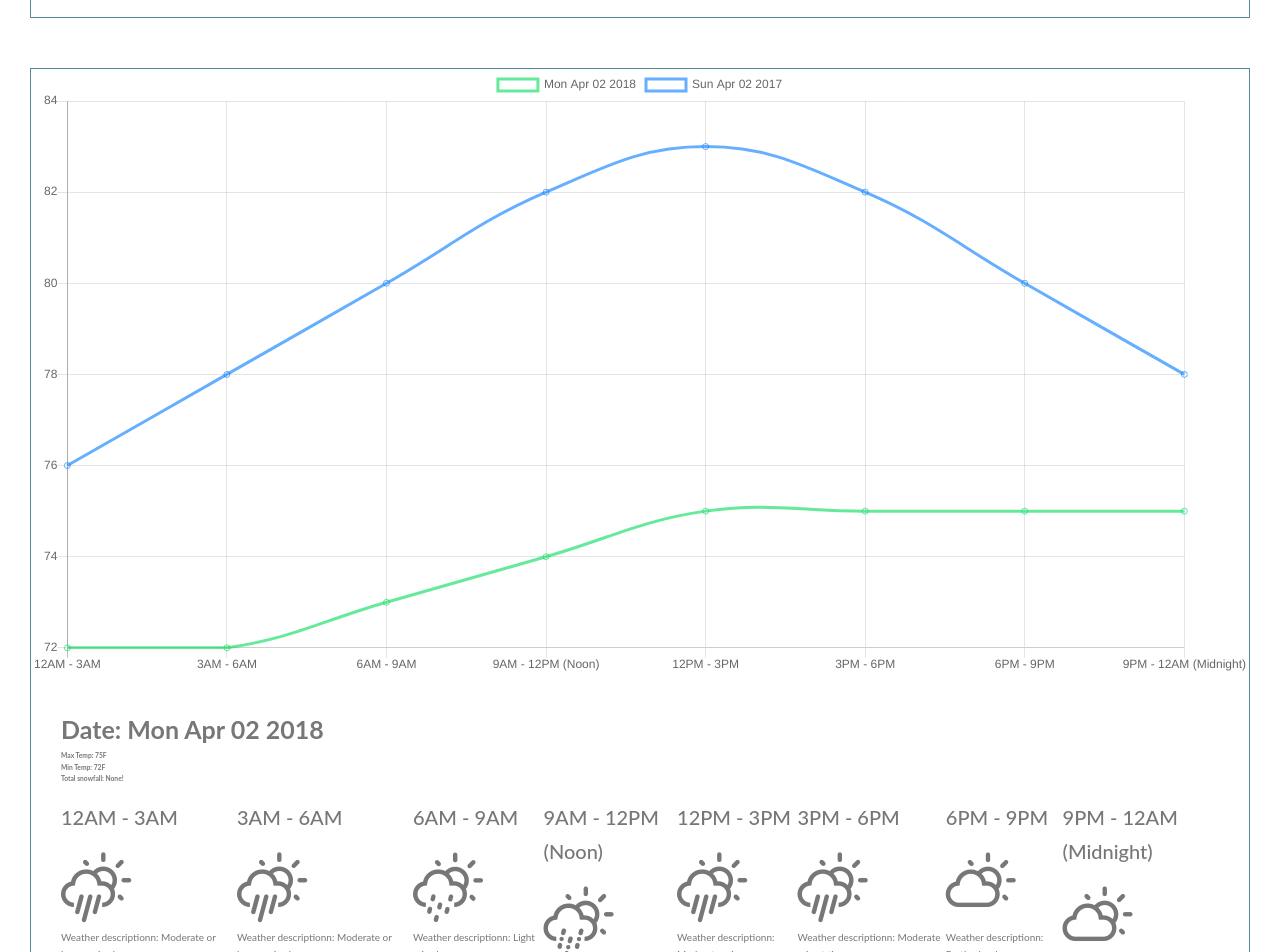
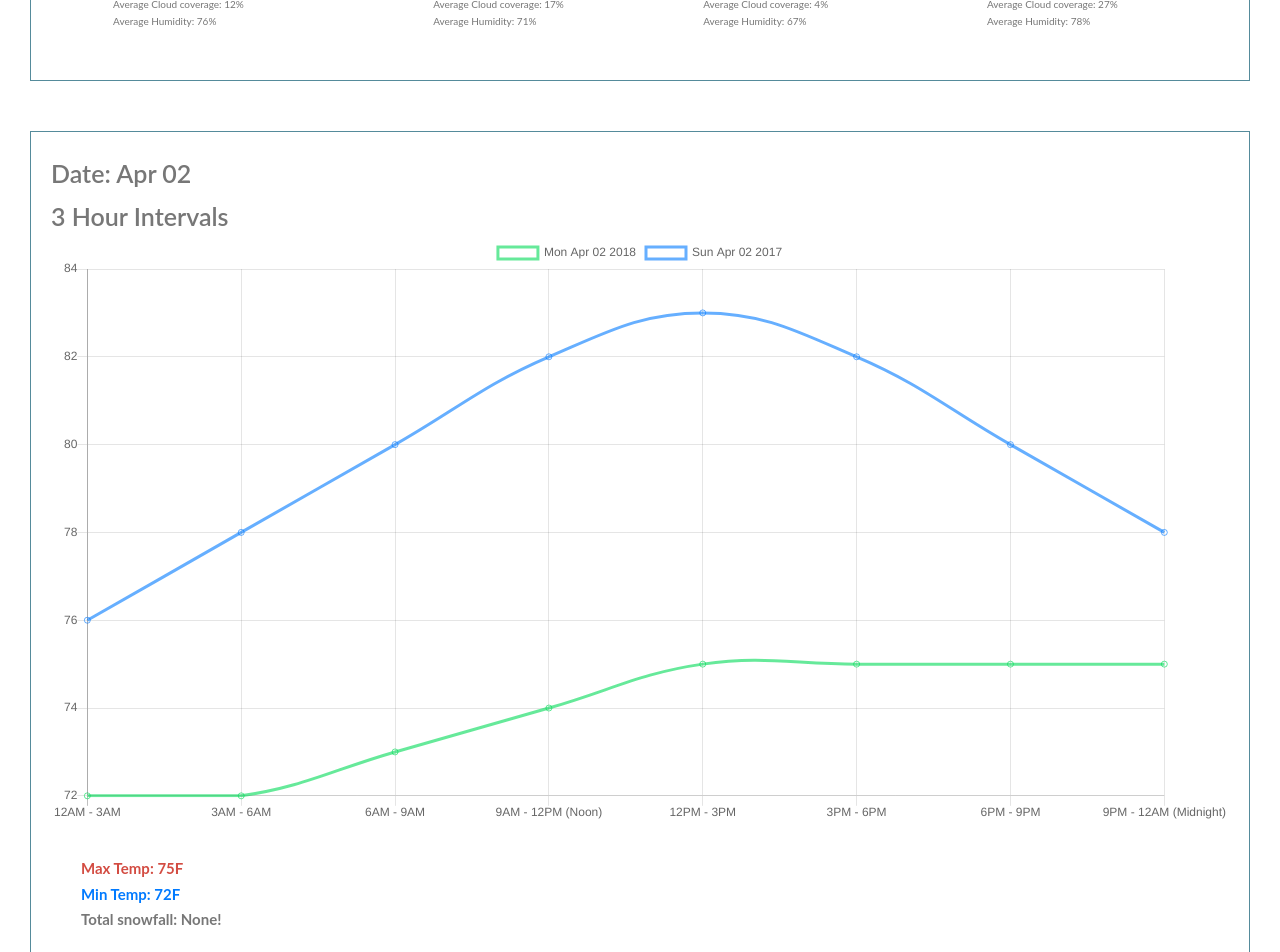
Before and after one commit to ohtkenneth/WhatWillTheWeatherBeLike, a React app: page / in a window 1280 px wide. Shown: the part 1520-2472 px from the top of the page. Built offline with nearby package versions, Linux system fonts and the light colour scheme; no server answers; the HTML template or start-up script is replaced by a standard one.

Commit message:
Add colors to weather icons depending on time of day

```diff
--- a/src/client/Components/Visualization/Details/index.js
+++ b/src/client/Components/Visualization/Details/index.js
@@ -1,15 +1,14 @@
 import React from 'react';
 import weatherIconClass from '../util/weatherIconClass';
-// overall icons for every 3 hours
+
 const Details = ({ data }) => {
   console.log(data);
   return (
     <div className="details">
       <div className="details--general">
-        <h1 className="heading--secondary">Date: { new Date(data.date).toDateString() }</h1>
-        <h6>Max Temp: { data.maxtempF + 'F' }</h6>
-        <h6>Min Temp: { data.mintempF + 'F' }</h6>
-        <h6>Total snowfall: { data.totalSnow_cm === '0.0' ? 'None!' : data.totalSnow_cm + 'cm' }</h6>
+        <h6 className="heading--quaternary u-color-temp-high">Max Temp: { data.maxtempF + 'F' }</h6>
+        <h6 className="heading--quaternary u-color-temp-low">Min Temp: { data.mintempF + 'F' }</h6>
+        <h6 className="heading--quaternary">Total snowfall: { data.totalSnow_cm === '0.0' ? 'None!' : data.totalSnow_cm + 'cm' }</h6>
       </div>
       <div className="details--specific">
       {
@@ -18,7 +17,7 @@ const Details = ({ data }) => {
             <div className="hourly__time">
               <h4 className="heading--tertiary">{ hour.timeString }</h4>
             </div>
-            <i className={ weatherIconClass(hour.weatherDesc[0].value) }></i>
+            <i className={ weatherIconClass(hour.weatherDesc[0].value, hour.time) }></i>
             <div className="hourly__desc">
               Weather descriptionn: { hour.weatherDesc[0].value }
             </div>
--- a/src/client/Components/Visualization/Section/index.js
+++ b/src/client/Components/Visualization/Section/index.js
@@ -3,14 +3,22 @@ import LineGraph from '../LineGraph/index';
 import Details from '../Details/index';
 
 const Section = ({ data }) => {
-  console.log(data[0])
+  let intervalsHeading;
+
+  if (data[0].hourly.length === 4) {
+    intervalsHeading = <h1 className="heading--secondary">6 Hour Intervals</h1>
+  } else if (data[0].hourly.length === 8) {
+    intervalsHeading = <h1 className="heading--secondary">3 Hour Intervals</h1>
+  }
   return (
     <div className="visualization__section">
       <div className="visualization__section__content">
+        <h1 className="heading--secondary">Date: { new Date(data[0].date).toDateString().split(' ').slice(1,3).join(' ') }</h1>
+        <br/>
+        { intervalsHeading }
         <LineGraph
           data={ data }
         />
-        {/* <Details data={ data }/> */}
         <div className="visualization__section__content__details">
           {
             data.map(year => (
--- a/src/client/Components/Visualization/index.js
+++ b/src/client/Components/Visualization/index.js
@@ -12,7 +12,7 @@ const Visualization = ({ data }) => {
 
   return (
     <section className="visualization">
-      <h1 className="heading--secondary">{ data[0].request[0].query }</h1>
+      <h1 className="heading--primary">{ data[0].request[0].query }</h1>
         <div>
           <Section data={ [sixHourly1, sixHourly2] }/>
           <Section data={  [threeHourly1, threeHourly2 ]}/>
--- a/src/client/Components/Visualization/util/weatherIconClass.js
+++ b/src/client/Components/Visualization/util/weatherIconClass.js
@@ -1,50 +1,51 @@
 export default function weatherIcon(desc, time) {
   // sunny, cloudy, etc
+  console.log(time);
   let weatherIconClass = '';
   switch (desc) {
     case 'Sunny':
-      weatherIconClass = 'wi wi-day-sunny';
+      weatherIconClass = 'wi wi-day-sunny u-color-temp-high';
       break;
     case 'Clear':
-      weatherIconClass = Number(time) > 9 ? 'wi wi-night-clear' : 'wi wi-day-sunny';
+      weatherIconClass = Number(time) > 9 ? 'wi wi-night-clear' : 'wi wi-day-sunny u-color-temp-high';
       break;
     case 'Partly cloudy':
-      weatherIconClass = Number(time) > 9 ? 'wi wi-night-partly-cloudy' : 'wi wi-day-cloudy';
+      weatherIconClass = Number(time) > 9 ? 'wi wi-night-partly-cloudy' : 'wi wi-day-cloudy u-color-temp-medium';
       break;
     case 'Cloudy':
-      weatherIconClass = Number(time) > 9 ? 'wi wi-night-alt-cloudy' : 'wi wi-day-cloudy-high';
+      weatherIconClass = Number(time) > 9 ? 'wi wi-night-alt-cloudy' : 'wi wi-day-cloudy-high u-color-temp-medium';
       break;
     case 'Light rain shower':
-      weatherIconClass = Number(time) > 9 ? 'wi wi-night-alt-showers' : 'wi wi-day-showers';
+      weatherIconClass = Number(time) > 9 ? 'wi wi-night-alt-showers' : 'wi wi-day-showers u-color-temp-medium';
       break;
     case 'Moderate or heavy rain shower':
     case 'Moderate rain at times':
     case 'Moderate rain':
-      weatherIconClass = Number(time) > 9 ? 'wi wi-night-alt-rain' : 'wi wi-day-rain';
+      weatherIconClass = Number(time) > 9 ? 'wi wi-night-alt-rain' : 'wi wi-day-rain u-color-temp-low';
       break;
     case 'Patchy light rain':
     case 'Patchy rain possible':
-      weatherIconClass = Number(time) > 9 ? 'wi wi-night-alt-rain-mix' : 'wi wi-day-rain-mix';
+      weatherIconClass = Number(time) > 9 ? 'wi wi-night-alt-rain-mix' : 'wi wi-day-rain-mix u-color-temp-low';
       break;
     case 'Mist':
     case 'Fog':
     case 'Freezing fog':
-      weatherIconClass = Number(time) > 9 ? 'wi wi-night-fog' : 'wi wi-day-haze';
+      weatherIconClass = Number(time) > 9 ? 'wi wi-night-fog' : 'wi wi-day-haze u-color-temp-low';
       break;
     case 'Overcast':
-      weatherIconClass = Number(time) > 9 ? 'wi wi-night-alt-cloudy' : 'wi wi-day-sunny-overcast';
+      weatherIconClass = Number(time) > 9 ? 'wi wi-night-alt-cloudy' : 'wi wi-day-sunny-overcast u-color-temp-medium';
       break;
     case 'Patchy light snow':
     case 'Light snow':
-      weatherIconClass = Number(time) > 9 ? 'wi wi-night-alt-cloudy' : 'wi wi-day-sunny-overcast';
+      weatherIconClass = Number(time) > 9 ? 'wi wi-night-alt-cloudy' : 'wi wi-day-sunny-overcast u-color-temp-medium';
       break;
     case 'Moderate snow':
     case 'Moderate or heavy snow':
     case 'Heavy snow':
-      weatherIconClass = Number(time) > 9 ? 'wi wi-night-alt-cloudy' : 'wi wi-day-sunny-overcast';
+      weatherIconClass = Number(time) > 9 ? 'wi wi-night-alt-cloudy' : 'wi wi-day-sunny-overcast u-color-temp-low';
       break;
     case 'Moderate or heavy snow with thunder':
-      weatherIconClass = Number(time) > 9 ? 'wi wi-night-alt-cloudy' : 'wi wi-day-sunny-overcast';
+      weatherIconClass = Number(time) > 9 ? 'wi wi-night-alt-cloudy' : 'wi wi-day-sunny-overcast u-color-temp-low';
       break;
     default:
       weatherIconClass = 'wi wi-alien';
@@ -53,3 +54,8 @@ export default function weatherIcon(desc, time) {
 
   return weatherIconClass;
 }
+
+function dayOrNight(time) {
+  // returns true for day
+  return (time >= 9 && time <= 18) ? true : false;
+}
--- a/src/client/Components/sass/abstract/_variables.scss
+++ b/src/client/Components/sass/abstract/_variables.scss
@@ -25,4 +25,4 @@ $text-color-light: #fff;
 $font-size-primary: 3rem;
 $font-size-secondary: 2.5rem;
 $font-size-tertiary: 2rem;
-$font-size-quarternary: 1.5rem;
+$font-size-quaternary: 1.5rem;
--- a/src/client/Components/sass/base/_typography.scss
+++ b/src/client/Components/sass/base/_typography.scss
@@ -8,37 +8,25 @@ body {
 }
 
 .heading--primary {
-  color: $color-white;
-  text-transform: uppercase;
-  backface-visibility: hidden;
-  margin-bottom: 6rem;
-
-  &--main {
-    display: block;
-    font-size: 6rem;
-    font-weight: 400;
-    letter-spacing: 3.5rem;
-    animation-name: moveInLeft;
-    animation-duration: 1.5s;
-    animation-timing-function: ease-out;
-  }
-
-  &--sub {
-    display: block;
-    font-size: 2rem;
-    font-weight: 700;
-    letter-spacing: 1.74rem;
-
-    animation-name: moveInRight;
-    animation-duration: 1.5s;
-    animation-timing-function: ease-out;
-  }
+  color: $color-primary;
+  font-size: $font-size-primary;
+  font-weight: 700;
 }
 
 .heading--secondary {
   font-size: $font-size-secondary;
-  font-weight: 700;
+  font-weight: 600;
   display: inline-block;
+}
+
+.heading--tertiary {
+  font-size: $font-size-tertiary;
+  font-weight: 500;
+  padding: 1.5rem 0;
+}
+
+.heading--quaternary {
+  font-size: $font-size-quaternary;
 }
 
 .paragraph {
@@ -53,13 +41,3 @@ body {
   font-size: 5rem;
   padding: 1.5rem 0;
 }
-
-.heading--tertiary {
-  font-size: $font-size-tertiary;
-  font-weight: 500;
-  padding: 1.5rem 0;
-}
-
-.heading--quaternary {
-  font-size: $font-size-quarternary;
-}
--- a/src/client/Components/sass/base/_utilities.scss
+++ b/src/client/Components/sass/base/_utilities.scss
@@ -13,3 +13,13 @@
 .u-margin-bottom-small {
   margin-bottom: 1.5rem;
 }
+
+.u-color-temp-high {
+  color: #d34c42;
+}
+.u-color-temp-medium {
+  color: #ff7000;
+}
+.u-color-temp-low {
+  color: #007aff;
+}
--- a/src/client/Components/sass/layout/_visualization.scss
+++ b/src/client/Components/sass/layout/_visualization.scss
@@ -1,7 +1,10 @@
 .visualization {
   &__section {
     border: 1px solid $color-primary;
-    margin: 5rem 0;
+    margin-bottom: 5rem;
+
+    &__content {
+      padding: 2rem;
 
       .details {
         padding: 3rem;
@@ -18,3 +21,4 @@
       }
     }
   }
+}
```
Lines whose indentation alone changed are shown as unchanged.
